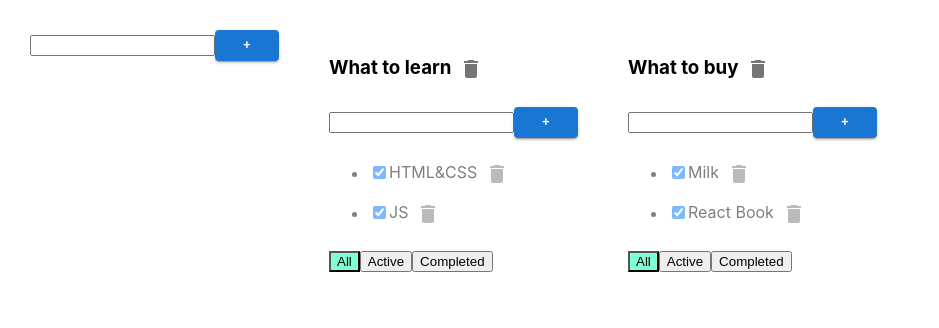
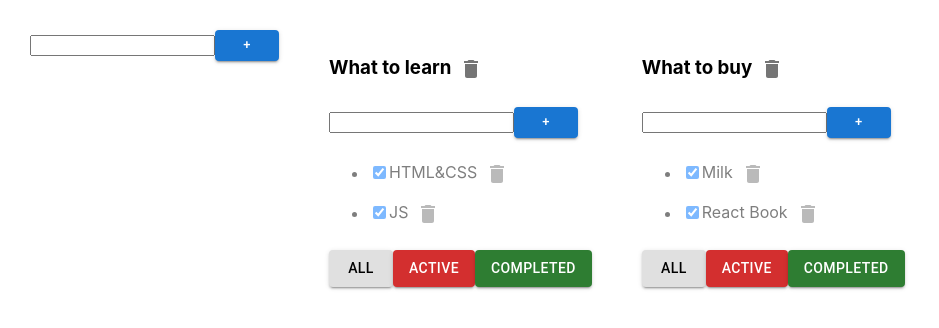
Before and after one commit to slice-0f-C0de/it-incubator-todolist-ts-07, a React (Create React App) app: page / in a window 1280 px wide. Shown: the top 328 px of the page, without its empty margins (0-939 px from the left). Built offline with nearby package versions, Linux system fonts and the light colour scheme.

Commit message:
filter buttons

```diff
--- a/src/Todolist.tsx
+++ b/src/Todolist.tsx
@@ -2,7 +2,7 @@ import React, {ChangeEvent} from 'react';
 import {FilterValuesType} from './App';
 import {AddItemForm} from './AddItemForm';
 import {EditableSpan} from './EditableSpan';
-import {IconButton} from "@mui/material";
+import {Button, IconButton} from "@mui/material";
 import {Delete} from "@mui/icons-material";
 
 export type TaskType = {
@@ -72,15 +72,15 @@ export function Todolist(props: PropsType) {
             }
         </ul>
         <div>
-            <button className={props.filter === 'all' ? "active-filter" : ""}
-                    onClick={onAllClickHandler}>All
-            </button>
-            <button className={props.filter === 'active' ? "active-filter" : ""}
-                    onClick={onActiveClickHandler}>Active
-            </button>
-            <button className={props.filter === 'completed' ? "active-filter" : ""}
-                    onClick={onCompletedClickHandler}>Completed
-            </button>
+            <Button className={props.filter === 'all' ? "active-filter" : ""}
+                    onClick={onAllClickHandler} color='inherit' variant={"contained"}>All
+            </Button>
+            <Button className={props.filter === 'active' ? "active-filter" : ""}
+                    onClick={onActiveClickHandler} color='error' variant={"contained"}>Active
+            </Button>
+            <Button className={props.filter === 'completed' ? "active-filter" : ""}
+                    onClick={onCompletedClickHandler} color='success' variant={"contained"}>Completed
+            </Button>
         </div>
     </div>
 }
```
